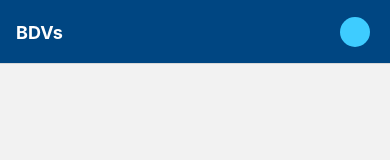
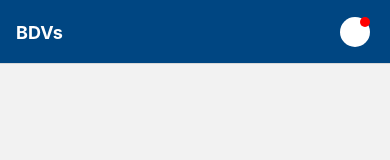
Before and after one commit to EdsonJrx/MyProjectBDV, a React Native app: screen / in a window 390 px wide. Shown: the top 160 px of the page. Built offline with nearby package versions, Linux system fonts and the light colour scheme.

Commit message:
Notification button

```diff
--- a/src/components/buttonNew/index.tsx
+++ b/src/components/buttonNew/index.tsx
@@ -1,12 +1,11 @@
 import React from 'react';
-import { View} from 'react-native';
 import { FontAwesome } from '@expo/vector-icons';
-import styles from './style';
+import * as S from './style';
 
-export default function ButtonNew({size, focused}:{size:number, focused:boolean}){
+export default function ButtonNew({size}:{size:number}){
     return(
-        <View style={[styles.container, {backgroundColor: focused ? '#E6B300' : '#E6B300'}]}>
-            <FontAwesome name="plus" size={size} color={focused ? '#fff' : '#f8f8f8'} />
-        </View>
+        <S.Container>
+            <FontAwesome name="plus" size={size} color={'#fff'} />
+        </S.Container>
     )
 }
--- a/src/components/buttonNew/style.tsx
+++ b/src/components/buttonNew/style.tsx
@@ -1,15 +1,11 @@
-import { StyleSheet } from 'react-native';
+import styled from "styled-components/native";
 
-const styles = StyleSheet.create({
-    container:{
-        width:60,
-        height:60,
-        borderRadius:30,
-        backgroundColor:"#3eccff",
-        alignItems:'center',
-        justifyContent:'center',
-        marginBottom:20,
-    }
-})
-
-export default styles;
+export const Container = styled.View`
+    width:60px;
+    height:60px;
+    border-Radius:30px;
+    background-Color:${({ theme })=>theme.COLORS.BUTTON_NEW};
+    align-Items:center;
+    justify-Content:center;
+    margin-Bottom:20px;
+`
--- /dev/null
+++ b/src/components/iconNotification/index.tsx
@@ -0,0 +1,15 @@
+import React, { useState } from 'react';
+import * as S from './style'
+import { useNavigation } from '@react-navigation/native';
+import { StackTypes } from '../../routes/stack.route';
+
+
+export default function IconNotification(){
+    const navigation = useNavigation<StackTypes>();
+    const [hasNotification, setHasNotification] = useState(true)
+    return(
+        <S.Container onPress={() => navigation.navigate('profile')}>
+            {hasNotification && <S.Note/>}
+        </S.Container>
+    )
+}
--- /dev/null
+++ b/src/components/iconNotification/style.tsx
@@ -0,0 +1,17 @@
+import styled from "styled-components/native";
+
+export const Container = styled.TouchableOpacity`
+    width:30px;
+    height:30px;
+    border-Radius:15px;
+    background-Color:${({theme})=>theme.COLORS.BACKGROUND};
+    align-Items:flex-end;
+    justify-Content:flex-start;
+    margin-right:20px;
+`
+export const Note = styled.View`
+    width:10px;
+    height:10px;
+    border-Radius:5px;
+    background-Color:${({theme})=>theme.COLORS.NOTIFICATION};
+`
--- a/src/components/iconProfile/index.tsx
+++ /dev/null
@@ -1,10 +0,0 @@
-import React from 'react';
-import { TouchableOpacity } from 'react-native';
-import styles from './style';
-
-export default function IconProfile({navigation}){
-    return(
-        <TouchableOpacity style={styles.container} onPress={() => navigation.navigate('profile')}>
-        </TouchableOpacity>
-    )
-}
--- a/src/components/iconProfile/style.tsx
+++ /dev/null
@@ -1,15 +0,0 @@
-import { StyleSheet } from 'react-native';
-
-const styles = StyleSheet.create({
-    container:{
-        width:30,
-        height:30,
-        borderRadius:15,
-        backgroundColor:"#3eccff",
-        alignItems:'center',
-        justifyContent:'center',
-        marginEnd:20
-    }
-})
-
-export default styles;
--- a/src/routes/stack.route.tsx
+++ b/src/routes/stack.route.tsx
@@ -7,22 +7,22 @@ import Preload from '../screen/stack/Preload';
 const Stack = createNativeStackNavigator();
 
 type StackNavigation = {
-  Login: undefined;
-  Home: undefined;
-  Profile:undefined;
+  login: undefined;
+  home: undefined;
+  profile:undefined;
 };
 export type StackTypes = NativeStackNavigationProp<StackNavigation>;
 
 export function StackRoutes() {
   return (
       <Stack.Navigator
-        initialRouteName="Home"
+        initialRouteName="home"
         screenOptions = {{
           headerShown: false
         }}
       >
         <Stack.Screen
-          name="Preload"
+          name="preload"
           component={Preload}
           options={{
             title: 'Preload',
@@ -30,7 +30,7 @@ export function StackRoutes() {
           }}
         />
         <Stack.Screen
-          name="Login"
+          name="login"
           component={Login}
           options={{
             title: 'Login',
@@ -46,7 +46,7 @@ export function StackRoutes() {
           }}
         />
         <Stack.Screen
-          name="Home"
+          name="home"
           component={TabRoutes}
           options={{
             title: 'Home',
--- a/src/routes/tab.route.tsx
+++ b/src/routes/tab.route.tsx
@@ -5,17 +5,18 @@ import Constructions from '../screen/tab/Constructions';
 import NewApointment from '../screen/tab/NewApointment';
 import { MaterialCommunityIcons } from '@expo/vector-icons';
 import ButtonNew  from '../components/buttonNew';
-import IconProfile from '../components/iconProfile';
+import IconNotification from '../components/iconNotification';
 import { useNavigation } from '@react-navigation/native';
 
 const Tab = createBottomTabNavigator();
 
 type TabNavigation = {
-  home: undefined;
+  bdvs: undefined;
   equipaments: undefined;
   constructions: undefined;
   new: undefined;
   user: undefined;
+  profile: undefined;
 };
 export type TabTypes = BottomTabNavigationProp<TabNavigation>;
 
@@ -23,11 +24,11 @@ export function TabRoutes() {
   const navigation = useNavigation<TabTypes>();
   return (
       <Tab.Navigator
-        initialRouteName="home"
+        initialRouteName="bdvs"
         screenOptions = {{
           headerShown: true,
           tabBarActiveTintColor: '#fff',
-          headerRight:()=>(<IconProfile navigation={navigation}/>),
+          headerRight:()=>(<IconNotification/>),
           headerStyle: {
             backgroundColor: '#004682',
           },
@@ -41,7 +42,7 @@ export function TabRoutes() {
         }}
       >
         <Tab.Screen
-          name="home"
+          name="bdvs"
           component={Home}
           options={{
             title: 'BDVs',
@@ -68,8 +69,8 @@ export function TabRoutes() {
             options={{
               title: 'new',
               tabBarLabel: '',
-              tabBarIcon: ({ size, focused }) => (
-                <ButtonNew size={size} focused={focused}/>
+              tabBarIcon: ({ size}) => (
+                <ButtonNew size={size}/>
               ),
             }}
           />
--- a/src/screen/stack/Login/index.tsx
+++ b/src/screen/stack/Login/index.tsx
@@ -19,6 +19,7 @@ export default ()=> {
     const [emailField, setEmailField] = useState<string>('');
     const [passwordField, setPasswordField] = useState<string>('');
     const [loading, setLoading] = useState(false);
+    const navigation = useNavigation<StackTypes>();
 
     async function handleLoginClick () {
         try{
@@ -43,8 +44,6 @@ export default ()=> {
             }
         } finally{setLoading(false)}
     }
-
-    const navigation = useNavigation<StackTypes>();
 
     return (
         <Container>
--- a/src/theme/dark.ts
+++ b/src/theme/dark.ts
@@ -6,7 +6,10 @@ export default {
         PRIMARY_800: '#323644',
         PRIMARY_700: '#8F94A3',
 
-        INFO: '#FF9000',
+        INFO: '#1D90F5',
+        NOTIFICATION:'#F00',
+
+        BUTTON_NEW:'#E6B300',
 
         TEXT_PRIMARY: '#FFF',
         TEXT_SECONDARY:'#FFF',
--- a/src/theme/light.ts
+++ b/src/theme/light.ts
@@ -7,8 +7,13 @@ export default {
         PRIMARY_700: '#d3d3d3',
 
         INFO: '#1D90F5',
+        NOTIFICATION:'#F00',
+
+        BUTTON_NEW:'#E6B300',
+
 
         TEXT_PRIMARY: '#FFF',
 
+
     }
 }
```
